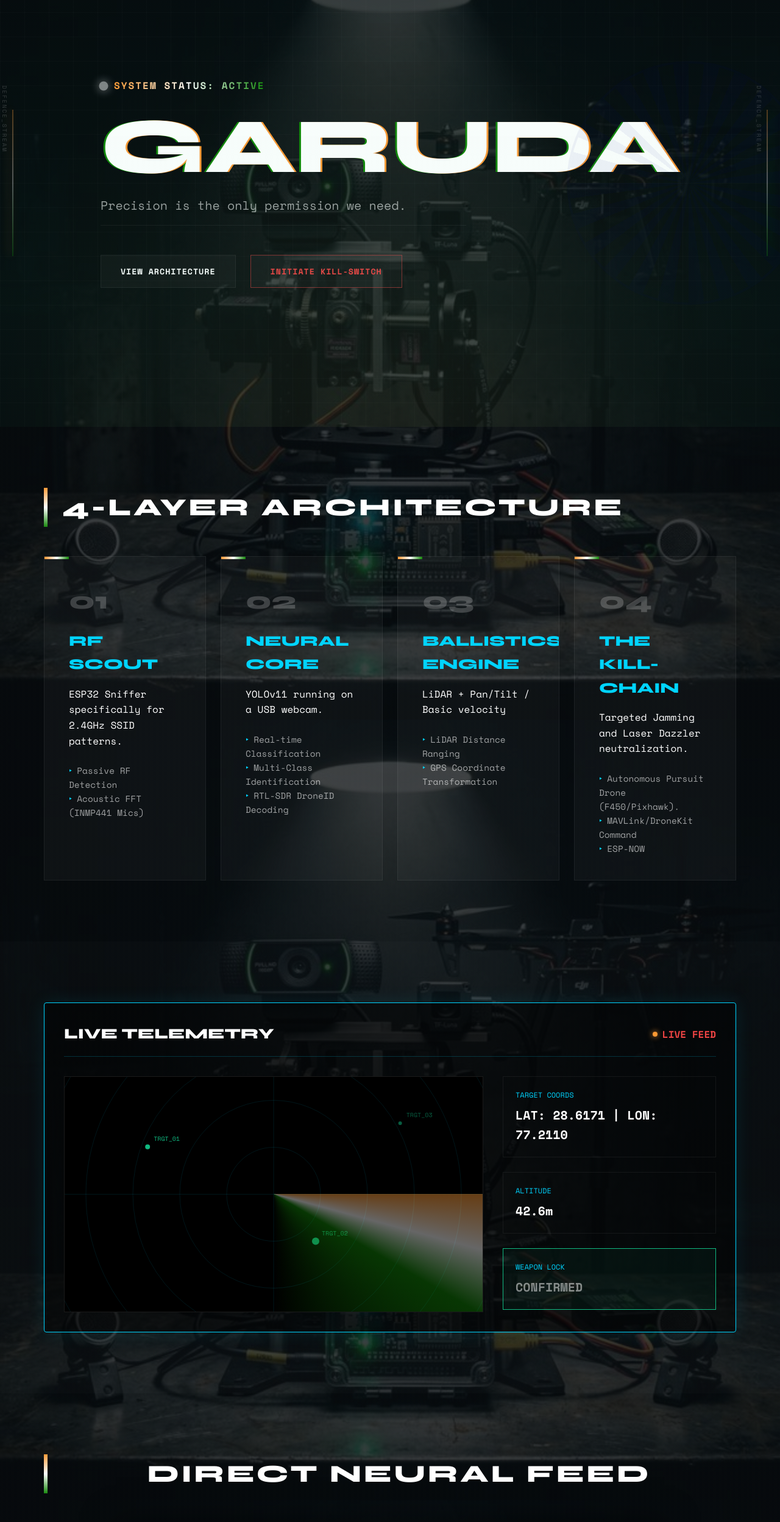
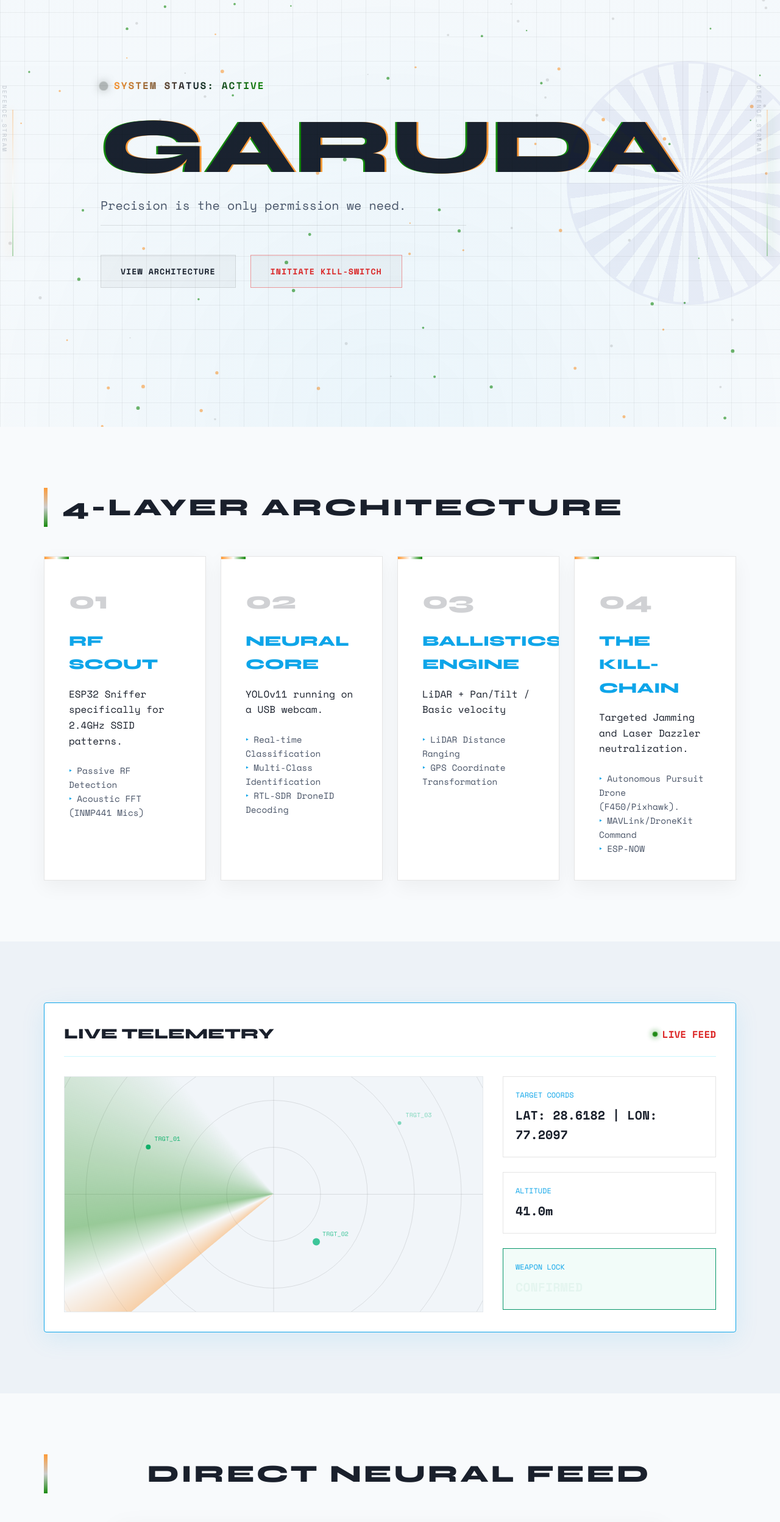
Before and after one commit to Abhishek-Srivatsasa/PRAKALP, a plain HTML site: page index.html in a window 1280 px wide. Shown: the part 100-2596 px from the top of the page at 61% size. Drawn offline with nearby package versions, Linux system fonts and the light colour scheme; animation ran at ten frames a second.

Commit message:
Changed from Dark theme to White Theme

```diff
--- a/index.html
+++ b/index.html
@@ -14,6 +14,7 @@
 </head>
 
 <body class="tactical-theme">
+    <canvas id="particleCanvas"></canvas>
     <div class="tricolor-bar">
         <div class="tricolor-segment saffron"></div>
         <div class="tricolor-segment white"></div>
@@ -205,7 +206,7 @@
                     </div>
                     <div class="team-member">
                         <div class="member-avatar">MN</div>
-                        <h4>Nithish Madhav</h4>
+                        <h4>Nitish Madhav</h4>
                     </div>
                 </div>
             </div>
--- a/script.js
+++ b/script.js
@@ -17,7 +17,7 @@ function drawRadar() {
     ctx.clearRect(0, 0, canvas.width, canvas.height);
 
     // Draw concentric circles
-    ctx.strokeStyle = 'rgba(0, 212, 255, 0.1)';
+    ctx.strokeStyle = 'rgba(0, 0, 0, 0.1)';
     ctx.lineWidth = 1;
     for (let i = 1; i <= 5; i++) {
         ctx.beginPath();
@@ -156,12 +156,108 @@ drawRadar();
 updateTelemetry();
 updateTimestamp();
 
-// Add interactive effect to Arch cards
-document.querySelectorAll('.arch-card').forEach(card => {
-    card.addEventListener('mouseenter', () => {
-        card.style.borderColor = 'var(--acc-cyan)';
-    });
-    card.addEventListener('mouseleave', () => {
-        card.style.borderColor = 'var(--glass-border)';
-    });
+// Tricolor Particle Background (Antigravity Effect)
+const pCanvas = document.getElementById('particleCanvas');
+const pCtx = pCanvas.getContext('2d');
+let particles = [];
+let mouse = { x: null, y: null, radius: 150 };
+
+function initParticles() {
+    pCanvas.width = window.innerWidth;
+    pCanvas.height = window.innerHeight;
+    particles = [];
+    const numberOfParticles = (pCanvas.width * pCanvas.height) / 9000;
+    for (let i = 0; i < numberOfParticles; i++) {
+        particles.push(new Particle());
+    }
+}
+
+class Particle {
+    constructor() {
+        this.x = Math.random() * pCanvas.width;
+        this.y = Math.random() * pCanvas.height;
+        this.size = Math.random() * 2 + 1;
+        this.baseX = this.x;
+        this.baseY = this.y;
+        this.density = (Math.random() * 30) + 1;
+
+        const colors = ['#FF9933', '#CCCCCC', '#138808']; // Saffron, Gray, Green
+        this.color = colors[Math.floor(Math.random() * colors.length)];
+
+        this.vx = (Math.random() - 0.5) * 0.5;
+        this.vy = (Math.random() - 0.5) * 0.5;
+    }
+
+    draw() {
+        pCtx.fillStyle = this.color;
+        pCtx.beginPath();
+        pCtx.arc(this.x, this.y, this.size, 0, Math.PI * 2);
+        pCtx.closePath();
+        pCtx.fill();
+    }
+
+    update() {
+        // Floating drift
+        this.x += this.vx;
+        this.y += this.vy;
+
+        // Wrap around edges
+        if (this.x < 0) this.x = pCanvas.width;
+        if (this.x > pCanvas.width) this.x = 0;
+        if (this.y < 0) this.y = pCanvas.height;
+        if (this.y > pCanvas.height) this.y = 0;
+
+        // Mouse Repulsion
+        if (mouse.x != null) {
+            let dx = mouse.x - this.x;
+            let dy = mouse.y - this.y;
+            let distance = Math.sqrt(dx * dx + dy * dy);
+            let forceDirectionX = dx / distance;
+            let forceDirectionY = dy / distance;
+            let maxDistance = mouse.radius;
+            let force = (maxDistance - distance) / maxDistance;
+            let directionX = forceDirectionX * force * this.density;
+            let directionY = forceDirectionY * force * this.density;
+
+            if (distance < mouse.radius) {
+                this.x -= directionX;
+                this.y -= directionY;
+            }
+        }
+    }
+}
+
+function animateParticles() {
+    pCtx.clearRect(0, 0, pCanvas.width, pCanvas.height);
+    for (let i = 0; i < particles.length; i++) {
+        particles[i].draw();
+        particles[i].update();
+    }
+    requestAnimationFrame(animateParticles);
+}
+
+window.addEventListener('mousemove', (event) => {
+    mouse.x = event.x;
+    mouse.y = event.y;
 });
+
+window.addEventListener('mouseout', () => {
+    mouse.x = null;
+    mouse.y = null;
+});
+
+window.addEventListener('resize', () => {
+    initParticles();
+});
+
+initParticles();
+animateParticles();
+
+// Interactive Chakra Rotation
+window.addEventListener('scroll', () => {
+    const chakra = document.querySelector('.chakra-overlay');
+    if (chakra) {
+        const rotation = window.scrollY * 0.2; // Adjust speed multiplier
+        chakra.style.transform = `translateY(-50%) rotate(${rotation}deg)`;
+    }
+});
--- a/style.css
+++ b/style.css
@@ -1,12 +1,13 @@
 :root {
-    --bg-dark: #080C10;
-    --acc-green: #10B981;
-    --acc-cyan: #00D4FF;
-    --acc-red: #EF4444;
-    --txt-main: #FFFFFF;
-    --txt-dim: rgba(255, 255, 255, 0.6);
-    --glass-bg: rgba(255, 255, 255, 0.03);
-    --glass-border: rgba(255, 255, 255, 0.06);
+    --bg-light: #F8FAFC;
+    --bg-alt: #EDF2F7;
+    --acc-green: #059669;
+    --acc-cyan: #0EA5E9;
+    --acc-red: #DC2626;
+    --txt-main: #1A202C;
+    --txt-dim: #4A5568;
+    --glass-bg: rgba(0, 0, 0, 0.03);
+    --glass-border: rgba(0, 0, 0, 0.1);
     --font-heading: 'Syne', sans-serif;
     --font-mono: 'Space Mono', monospace;
     --transition: all 0.3s cubic-bezier(0.4, 0, 0.2, 1);
@@ -25,13 +26,7 @@
 }
 
 body {
-    background-color: var(--bg-dark);
-    background-image:
-        linear-gradient(rgba(8, 12, 16, 0.8), rgba(8, 12, 16, 0.8)),
-        url('garuda_setup_spotlight_1774159748682.png');
-    background-size: cover;
-    background-position: center;
-    background-attachment: fixed;
+    background-color: var(--bg-light);
     color: var(--txt-main);
     font-family: var(--font-mono);
     line-height: 1.6;
@@ -44,7 +39,7 @@ body {
 }
 
 ::-webkit-scrollbar-track {
-    background: var(--bg-dark);
+    background: var(--bg-light);
 }
 
 ::-webkit-scrollbar-thumb {
@@ -56,7 +51,10 @@ body {
     background: var(--india-white);
 }
 
-h1, h2, h3, h4 {
+h1,
+h2,
+h3,
+h4 {
     font-family: var(--font-heading);
     text-transform: uppercase;
     font-weight: 800;
@@ -84,9 +82,17 @@ h1, h2, h3, h4 {
     height: 100%;
 }
 
-.saffron { background-color: var(--india-saffron); }
-.white { background-color: var(--india-white); }
-.green { background-color: var(--india-green); }
+.saffron {
+    background-color: var(--india-saffron);
+}
+
+.white {
+    background-color: var(--india-white);
+}
+
+.green {
+    background-color: var(--india-green);
+}
 
 /* Side Decals */
 .side-decal {
@@ -146,12 +152,21 @@ h1, h2, h3, h4 {
     position: absolute;
     width: 100%;
     height: 100%;
-    background: repeating-conic-gradient(
-        from 0deg,
-        transparent 0deg 7.5deg,
-        var(--india-blue) 7.5deg 15deg
-    );
+    background: repeating-conic-gradient(from 0deg,
+            transparent 0deg 7.5deg,
+            var(--india-blue) 7.5deg 15deg);
     border-radius: 50%;
+}
+
+#particleCanvas {
+    position: fixed;
+    top: 0;
+    left: 0;
+    width: 100%;
+    height: 100%;
+    z-index: -1;
+    pointer-events: none;
+    opacity: 0.6;
 }
 
 /* Overlays */
@@ -162,8 +177,8 @@ h1, h2, h3, h4 {
     width: 100%;
     height: 100%;
     background-image:
-        linear-gradient(rgba(255,255,255,0.02) 1px, transparent 1px),
-        linear-gradient(90deg, rgba(255,255,255,0.02) 1px, transparent 1px);
+        linear-gradient(rgba(0, 0, 0, 0.05) 1px, transparent 1px),
+        linear-gradient(90deg, rgba(0, 0, 0, 0.05) 1px, transparent 1px);
     background-size: 40px 40px;
     pointer-events: none;
     z-index: 10;
@@ -175,7 +190,7 @@ h1, h2, h3, h4 {
     left: 0;
     width: 100%;
     height: 100%;
-    background: linear-gradient(to bottom, transparent, rgba(16, 185, 129, 0.05), transparent);
+    background: linear-gradient(to bottom, transparent, rgba(14, 165, 233, 0.02), transparent);
     background-size: 100% 200%;
     animation: scan 8s linear infinite;
     pointer-events: none;
@@ -183,8 +198,13 @@ h1, h2, h3, h4 {
 }
 
 @keyframes scan {
-    from { background-position: 0 -100%; }
-    to { background-position: 0 100%; }
+    from {
+        background-position: 0 -100%;
+    }
+
+    to {
+        background-position: 0 100%;
+    }
 }
 
 /* Sections */
@@ -193,7 +213,7 @@ h1, h2, h3, h4 {
 }
 
 .bg-dim {
-    background-color: rgba(255,255,255,0.01);
+    background-color: var(--bg-alt);
 }
 
 .section-title {
@@ -201,7 +221,7 @@ h1, h2, h3, h4 {
     margin-bottom: 3rem;
     letter-spacing: 4px;
     border-left: 6px solid;
-    border-image: linear-gradient(to bottom, var(--india-saffron), var(--india-white), var(--india-green)) 1;
+    border-image: linear-gradient(to bottom, var(--india-saffron), #ccc, var(--india-green)) 1;
     padding-left: 1.5rem;
 }
 
@@ -212,7 +232,7 @@ h1, h2, h3, h4 {
     align-items: center;
     position: relative;
     overflow: hidden;
-    background: radial-gradient(circle at bottom, rgba(255, 153, 51, 0.05), transparent 70%);
+    background: radial-gradient(circle at bottom, rgba(14, 165, 233, 0.05), transparent 70%);
 }
 
 .status-indicator {
@@ -235,14 +255,37 @@ h1, h2, h3, h4 {
 }
 
 @keyframes pulse {
-    0% { transform: scale(1); opacity: 1; background-color: var(--india-saffron); box-shadow: 0 0 10px var(--india-saffron); }
-    33% { transform: scale(1.5); opacity: 0.5; background-color: var(--india-white); box-shadow: 0 0 10px var(--india-white); }
-    66% { transform: scale(1); opacity: 1; background-color: var(--india-green); box-shadow: 0 0 10px var(--india-green); }
-    100% { transform: scale(1); opacity: 1; background-color: var(--india-saffron); box-shadow: 0 0 10px var(--india-saffron); }
+    0% {
+        transform: scale(1);
+        opacity: 1;
+        background-color: var(--india-saffron);
+        box-shadow: 0 0 10px var(--india-saffron);
+    }
+
+    33% {
+        transform: scale(1.5);
+        opacity: 0.5;
+        background-color: #777;
+        box-shadow: 0 0 10px #777;
+    }
+
+    66% {
+        transform: scale(1);
+        opacity: 1;
+        background-color: var(--india-green);
+        box-shadow: 0 0 10px var(--india-green);
+    }
+
+    100% {
+        transform: scale(1);
+        opacity: 1;
+        background-color: var(--india-saffron);
+        box-shadow: 0 0 10px var(--india-saffron);
+    }
 }
 
 .status-indicator .status-text {
-    background: linear-gradient(90deg, var(--india-saffron), var(--india-white), var(--india-green));
+    background: linear-gradient(90deg, var(--india-saffron), var(--txt-main), var(--india-green));
     background-clip: text;
     -webkit-background-clip: text;
     -webkit-text-fill-color: transparent;
@@ -290,7 +333,7 @@ h1.glitch {
 
 .btn:hover {
     background: var(--txt-main);
-    color: var(--bg-dark);
+    color: white;
 }
 
 .btn-primary:hover {
@@ -317,7 +360,8 @@ h1.glitch {
 }
 
 .arch-card {
-    background: var(--glass-bg);
+    background: white;
+    box-shadow: 0 10px 30px rgba(0,0,0,0.05);
     border: 1px solid var(--glass-border);
     padding: 2.5rem;
     transition: var(--transition);
@@ -338,7 +382,8 @@ h1.glitch {
 .arch-card:hover {
     border-color: var(--acc-cyan);
     transform: translateY(-5px);
-    background: rgba(255, 255, 255, 0.05);
+    background: white;
+    box-shadow: 0 15px 40px rgba(0,0,0,0.1);
 }
 
 .arch-card::before {
@@ -386,11 +431,11 @@ h1.glitch {
 
 /* Telemetry Dashboard */
 .telemetry-dashboard {
-    background: rgba(0, 0, 0, 0.5);
+    background: white;
     border: 1px solid var(--acc-cyan);
     padding: 2rem;
     border-radius: 4px;
-    box-shadow: 0 0 30px rgba(0, 212, 255, 0.1);
+    box-shadow: 0 10px 40px rgba(0, 165, 233, 0.1);
 }
 
 .telemetry-header {
@@ -427,9 +472,9 @@ h1.glitch {
 
 .radar-container {
     position: relative;
-    background: #000;
+    background: #f1f5f9;
     aspect-ratio: 16/9;
-    border: 1px solid rgba(255, 255, 255, 0.1);
+    border: 1px solid rgba(0, 0, 0, 0.05);
     overflow: hidden;
 }
 
@@ -444,21 +489,24 @@ h1.glitch {
     left: 50%;
     width: 200%;
     height: 200%;
-    background: conic-gradient(
-        from 0deg,
-        rgba(255, 153, 51, 0.4) 0deg,
-        rgba(255, 255, 255, 0.4) 15deg,
-        rgba(19, 136, 8, 0.4) 30deg,
-        transparent 90deg
-    );
+    background: conic-gradient(from 0deg,
+            rgba(255, 153, 51, 0.4) 0deg,
+            rgba(255, 255, 255, 0.4) 15deg,
+            rgba(19, 136, 8, 0.4) 30deg,
+            transparent 90deg);
     transform: translate(-50%, -50%);
     animation: rotate 4s linear infinite;
     pointer-events: none;
 }
 
 @keyframes rotate {
-    from { transform: translate(-50%, -50%) rotate(0deg); }
-    to { transform: translate(-50%, -50%) rotate(360deg); }
+    from {
+        transform: translate(-50%, -50%) rotate(0deg);
+    }
+
+    to {
+        transform: translate(-50%, -50%) rotate(360deg);
+    }
 }
 
 .stats-panel {
@@ -494,8 +542,17 @@ h1.glitch {
 }
 
 @keyframes pulseText {
-    0%, 100% { opacity: 1; color: var(--acc-green); }
-    50% { opacity: 0.5; color: white; }
+
+    0%,
+    100% {
+        opacity: 1;
+        color: var(--acc-green);
+    }
+
+    50% {
+        opacity: 0.5;
+        color: white;
+    }
 }
 
 /* Specs Table */
@@ -602,17 +659,49 @@ body.red-alert .scan-overlay {
 }
 
 @keyframes shake {
-    0% { transform: translate(1px, 1px) rotate(0deg); }
-    10% { transform: translate(-1px, -2px) rotate(-1deg); }
-    20% { transform: translate(-3px, 0px) rotate(1deg); }
-    30% { transform: translate(3px, 2px) rotate(0deg); }
-    40% { transform: translate(1px, -1px) rotate(1deg); }
-    50% { transform: translate(-1px, 2px) rotate(-1deg); }
-    60% { transform: translate(-3px, 1px) rotate(0deg); }
-    70% { transform: translate(3px, 1px) rotate(-1deg); }
-    80% { transform: translate(-1px, -1px) rotate(1deg); }
-    90% { transform: translate(1px, 2px) rotate(0deg); }
-    100% { transform: translate(1px, -2px) rotate(-1deg); }
+    0% {
+        transform: translate(1px, 1px) rotate(0deg);
+    }
+
+    10% {
+        transform: translate(-1px, -2px) rotate(-1deg);
+    }
+
+    20% {
+        transform: translate(-3px, 0px) rotate(1deg);
+    }
+
+    30% {
+        transform: translate(3px, 2px) rotate(0deg);
+    }
+
+    40% {
+        transform: translate(1px, -1px) rotate(1deg);
+    }
+
+    50% {
+        transform: translate(-1px, 2px) rotate(-1deg);
+    }
+
+    60% {
+        transform: translate(-3px, 1px) rotate(0deg);
+    }
+
+    70% {
+        transform: translate(3px, 1px) rotate(-1deg);
+    }
+
+    80% {
+        transform: translate(-1px, -1px) rotate(1deg);
+    }
+
+    90% {
+        transform: translate(1px, 2px) rotate(0deg);
+    }
+
+    100% {
+        transform: translate(1px, -2px) rotate(-1deg);
+    }
 }
 
 /* Live Feed Section */
@@ -625,10 +714,10 @@ body.red-alert .scan-overlay {
     max-width: 900px;
     margin: 3rem auto;
     border: 1px solid var(--glass-border);
-    background: #000;
+    background: #f1f5f9;
     aspect-ratio: 16 / 9;
     overflow: hidden;
-    box-shadow: 0 0 50px rgba(0, 0, 0, 0.5);
+    box-shadow: 0 10px 40px rgba(0, 0, 0, 0.05);
 }
 
 #webcam {
@@ -652,7 +741,10 @@ body.red-alert .scan-overlay {
 }
 
 /* HUD Corners */
-.corner-tl, .corner-tr, .corner-bl, .corner-br {
+.corner-tl,
+.corner-tr,
+.corner-bl,
+.corner-br {
     position: absolute;
     width: 30px;
     height: 30px;
@@ -660,10 +752,33 @@ body.red-alert .scan-overlay {
     opacity: 0.5;
 }
 
-.corner-tl { top: 20px; left: 20px; border-right: 0; border-bottom: 0; }
-.corner-tr { top: 20px; right: 20px; border-left: 0; border-bottom: 0; }
-.corner-bl { bottom: 20px; left: 20px; border-right: 0; border-top: 0; }
-.corner-br { bottom: 20px; right: 20px; border-left: 0; border-top: 0; }
+.corner-tl {
+    top: 20px;
+    left: 20px;
+    border-right: 0;
+    border-bottom: 0;
+}
+
+.corner-tr {
+    top: 20px;
+    right: 20px;
+    border-left: 0;
+    border-bottom: 0;
+}
+
+.corner-bl {
+    bottom: 20px;
+    left: 20px;
+    border-right: 0;
+    border-top: 0;
+}
+
+.corner-br {
+    bottom: 20px;
+    right: 20px;
+    border-left: 0;
+    border-top: 0;
+}
 
 .scanline {
     position: absolute;
@@ -677,8 +792,13 @@ body.red-alert .scan-overlay {
 }
 
 @keyframes scanline {
-    0% { top: 0; }
-    100% { top: 100%; }
+    0% {
+        top: 0;
+    }
+
+    100% {
+        top: 100%;
+    }
 }
 
 .feed-status {
@@ -810,7 +930,8 @@ body.red-alert .scan-overlay {
         font-size: 1rem;
     }
 
-    .specs-table th, .specs-table td {
+    .specs-table th,
+    .specs-table td {
         padding: 1rem 0.5rem;
         font-size: 0.8rem;
     }
@@ -821,15 +942,26 @@ body.red-alert .scan-overlay {
         font-size: 1rem;
     }
 
-    .feed-status, .feed-timestamp {
+    .feed-status,
+    .feed-timestamp {
         font-size: 0.6rem;
         padding: 0.15rem 0.35rem;
     }
 
-    .feed-status { top: 15px; left: 15px; }
-    .feed-timestamp { bottom: 15px; right: 15px; }
+    .feed-status {
+        top: 15px;
+        left: 15px;
+    }
 
-    .corner-tl, .corner-tr, .corner-bl, .corner-br {
+    .feed-timestamp {
+        bottom: 15px;
+        right: 15px;
+    }
+
+    .corner-tl,
+    .corner-tr,
+    .corner-bl,
+    .corner-br {
         width: 20px;
         height: 20px;
     }
```
